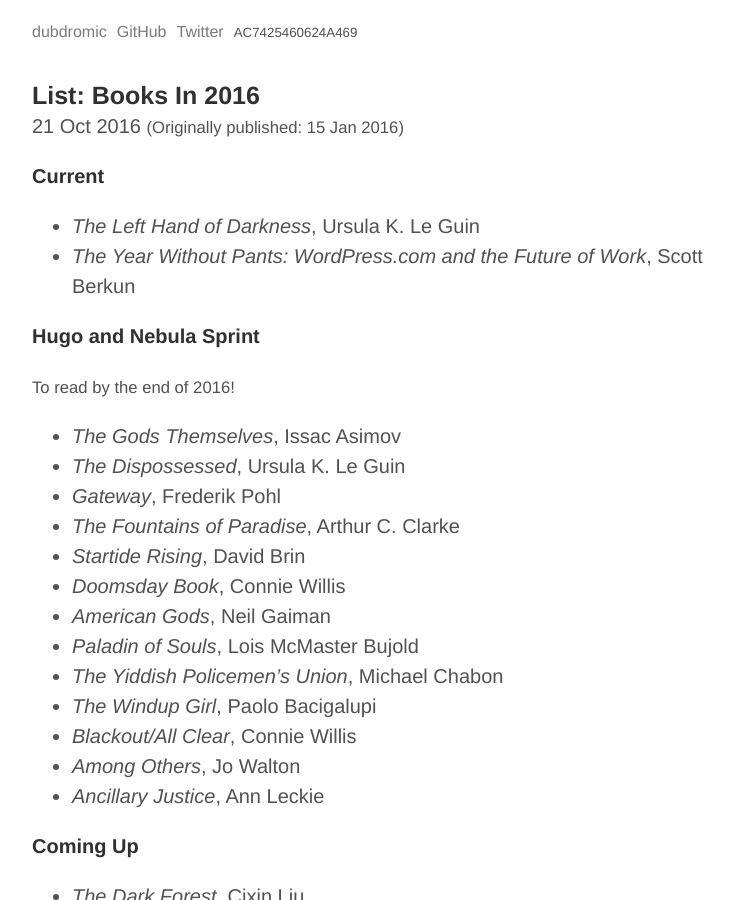
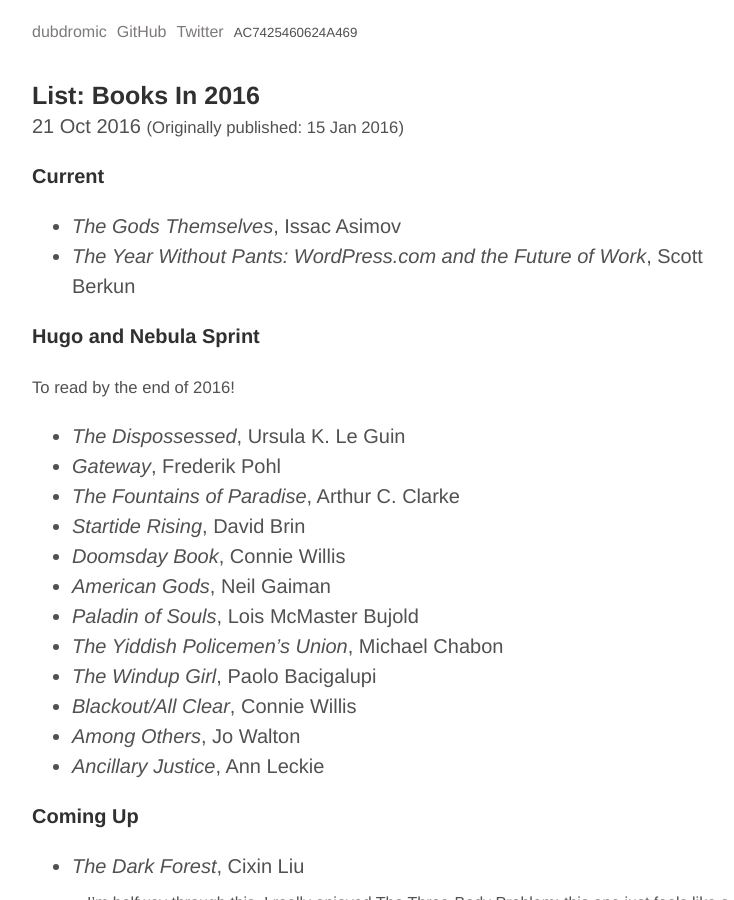
Before and after one commit to dubdromic/dubdromic.github.io, a Jekyll site: the page built from _posts/2016-01-15-list-books-in-2016.md, in a window 1280 px wide and 900 px high. Shown: the whole window, without its empty margins (248-982 px from the left). Built offline with Jekyll 4.4.1, drawn with Linux system fonts in a browser that asks for light colours; some of the changed text lies outside the part shown.

Commit message:
Update books post

```diff
--- a/_posts/2016-01-15-list-books-in-2016.md
+++ b/_posts/2016-01-15-list-books-in-2016.md
@@ -7,14 +7,13 @@
 
 **Current**
 
-- *The Left Hand of Darkness*, Ursula K. Le Guin
+- *The Gods Themselves*, Issac Asimov
 - *The Year Without Pants: WordPress.com and the Future of Work*, Scott Berkun
 
 **Hugo and Nebula Sprint**
 
 <small>To read by the end of 2016!</small>
 
-- *The Gods Themselves*, Issac Asimov
 - *The Dispossessed*, Ursula K. Le Guin
 - *Gateway*, Frederik Pohl
 - *The Fountains of Paradise*, Arthur C. Clarke
```
Also changed, not shown: other parts of _posts/2016-01-15-list-books-in-2016.md (+1 -0 lines).
